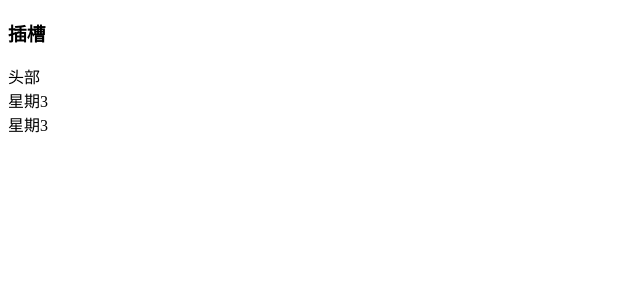
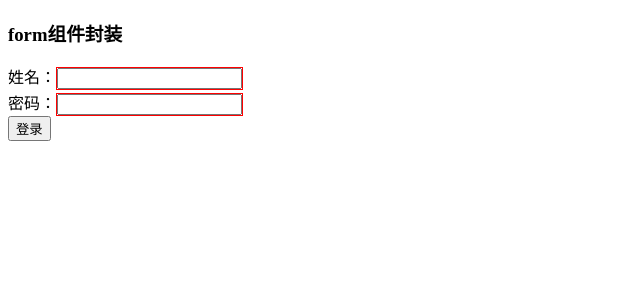
Before and after one commit to onezc/vue2_practice, a Vue app: page / in a window 1280 px wide. Shown: the top 300 px of the page, without its empty margins (0-640 px from the left). Built offline with nearby package versions, Linux system fonts and the light colour scheme.

Commit message:
简易form表单组件封装

```diff
--- a/package.json
+++ b/package.json
@@ -9,6 +9,7 @@
     "lint": "vue-cli-service lint"
   },
   "dependencies": {
+    "async-validator": "^3.5.1",
     "core-js": "^3.6.5",
     "element-ui": "^2.14.1",
     "vue": "^2.6.11",
--- /dev/null
+++ b/src/components/Form/ZForm.vue
@@ -0,0 +1,36 @@
+<template>
+  <form>
+    <slot></slot>
+  </form>
+</template>
+
+<script>
+export default {
+  provide() {
+    return {
+      form: this
+    }
+  },
+  props: {
+    model: {
+      type: Object,
+      required: true
+    },
+    rules: {
+      type: Object
+    }
+  },
+  methods: {
+    validate(cb) {
+      const tasks = this.$children.filter(item => item.prop).map(item => item.validate())
+      Promise.all(tasks)
+        .then(() => cb(true))
+        .catch(()=> cb(false))
+    }
+  }
+}
+</script>
+
+<style lang="less" scoped>
+
+</style>
--- /dev/null
+++ b/src/components/Form/ZFormItem.vue
@@ -0,0 +1,62 @@
+<template>
+  <div>
+    <label v-if="label">{{ label }}</label>
+    <slot></slot>
+    <p v-if="error" style="color: red">{{ error }}</p>
+  </div>
+</template>
+
+<script>
+import Schema from 'async-validator'
+export default {
+  inject: ['form'],
+  props: {
+    label: {
+      type: String,
+      default: ''
+    },
+    prop: {
+      type: String,
+      default: ''
+    }
+  },
+  data() {
+    return {
+      error: ''
+    }
+  },
+  methods: {
+    validate() {
+      // 获取对应FormItem检验规则
+      const rules = this.form.rules[this.prop]
+      // 获取检验值
+      const value = this.form.model[this.prop]
+      // 检验描述对象
+      const descriptor = {
+        [this.prop]: rules
+      }
+      // 创建检验器
+      const schema = new Schema(descriptor)
+      // 返回Promise
+      return schema.validate({
+        [this.prop]: value
+      }, errors => {
+        if (errors) {
+          this.error = errors[0].message
+        } else {
+          this.error = ''
+        }
+      })
+    }
+  },
+  mounted () {
+    this.$on('validate', () => {
+      this.validate()
+    })
+  }
+}
+</script>
+
+<style lang="less" scoped>
+
+</style>
--- /dev/null
+++ b/src/components/Form/ZInput.vue
@@ -0,0 +1,29 @@
+<template>
+  <div class="input-wrap">
+    <input :value="value" v-bind="$attrs" @input="onInput">
+  </div>
+</template>
+
+<script>
+export default {
+  inheritAttrs: false,
+  props: {
+    value: {
+      type: String,
+      default: ''
+    }
+  },
+  methods: {
+    onInput(e) {
+      this.$emit('input', e.target.value)
+      console.log(this.$parent.$emit('validate'))
+    }
+  }
+}
+</script>
+
+<style lang="less" scoped>
+.input-wrap {
+  display: inline-block;
+}
+</style>
--- a/src/router/index.js
+++ b/src/router/index.js
@@ -3,15 +3,17 @@ import VueRouter from 'vue-router'
 // 组件通信
 // import CommunicationPage from '../views/CommunicationPage'
 // slot使用
-import SlotPage from '../views/SlotPage'
+// import SlotPage from '../views/SlotPage'
+// form 组件封装
+import FormPage from '../views/FormPage'
 
 Vue.use(VueRouter)
 
 const routes = [
   {
     path: '/',
-    name: 'SlotPage',
-    component: SlotPage
+    name: 'FormPage',
+    component: FormPage
   }
   // {
   //   path: '/about',
--- /dev/null
+++ b/src/views/FormPage.vue
@@ -0,0 +1,76 @@
+<template>
+  <div>
+    <h3>form组件封装</h3>
+    <z-form :model="model" :rules="rules" ref="form">
+      <z-form-item label="姓名：" prop="name">
+        <z-input
+          type="text"
+          class="input"
+          v-model="model.name"
+        />
+      </z-form-item>
+      <z-form-item label="密码：" prop="password">
+        <z-input
+          type="password"
+          class="input"
+          v-model="model.password"
+        />
+      </z-form-item>
+      <z-form-item>
+        <button @click.prevent="onLogin">登录</button>
+      </z-form-item>
+    </z-form>
+  </div>
+</template>
+
+<script>
+import ZForm from '../components/Form/ZForm.vue'
+import ZFormItem from '../components/Form/ZFormItem.vue'
+import ZInput from '../components/Form/ZInput.vue'
+export default {
+  components: {
+    ZInput,
+    ZFormItem,
+    ZForm
+  },
+  data() {
+    return {
+      model: {
+        name: '',
+        password: ''
+      },
+      rules: {
+        name: [
+          {
+            required: true,
+            message: '请输入姓名'
+          }
+        ],
+        password: [
+          {
+            required: true,
+            message: '请输入密码'
+          }
+        ]
+      }
+    }
+  },
+  methods: {
+    onLogin() {
+      console.log(this.$refs.form) // zc-print
+      console.log(this.model) // zc-print
+      this.$refs.form.validate(valid => {
+        valid
+          ? alert('登录成功')
+          : alert('检验失败')
+      })
+    }
+  }
+}
+</script>
+
+<style lang="less" scoped>
+.input {
+  border: 1px solid red;
+}
+</style>
```
Also changed, not shown: 1 other file (tests, documents, lock files or other folders).
